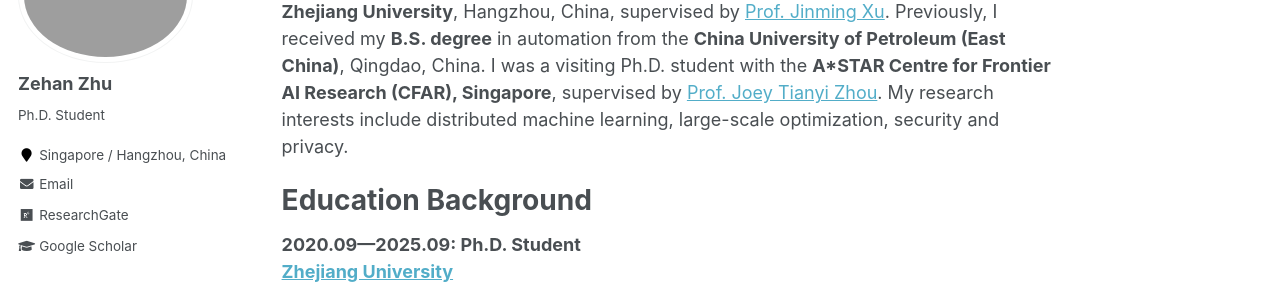
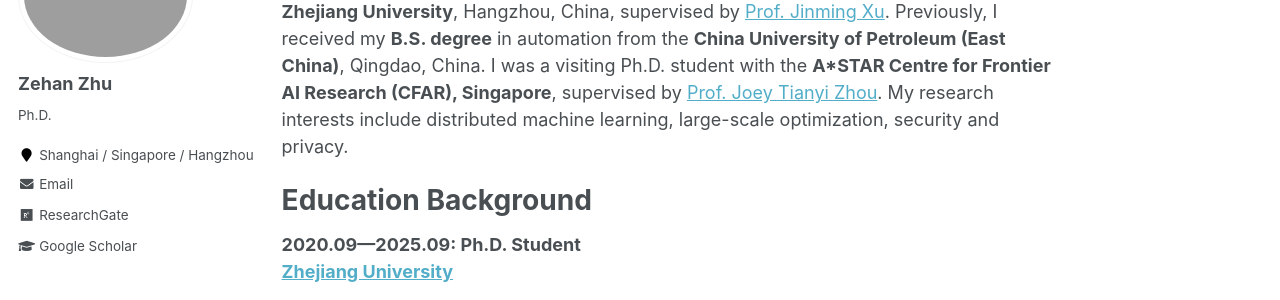
Before and after one commit to zehanzhu/zehanzhu.github.io, a Jekyll site: the page built from _pages/about.md, in a window 1280 px wide. Shown: the part 189-489 px from the top of the page. Built offline with Jekyll 4.4.1, drawn with Linux system fonts in a browser that asks for light colours.

Commit message:
Update _config.yml

```diff
--- a/_config.yml
+++ b/_config.yml
@@ -83,8 +83,8 @@ analytics:
 author:
   name             : "Zehan Zhu"
   avatar           : "my_figure.jpg"
-  bio              : "Ph.D. Student"
-  location         : "Singapore / Hangzhou, China"
+  bio              : "Ph.D."
+  location         : "Shanghai / Singapore / Hangzhou"
   employer         :
   pubmed           : # "https://www.ncbi.nlm.nih.gov/pubmed/?term=john+snow"
   googlescholar    : "https://scholar.google.com.hk/citations?user=BCawdpUAAAAJ&hl=zh-CN"
```
